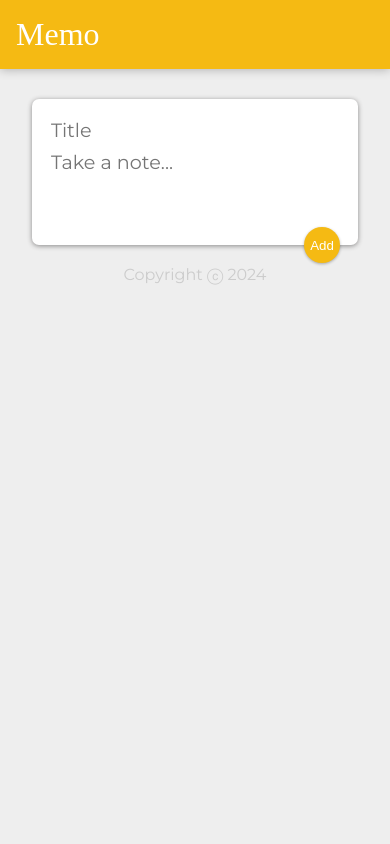
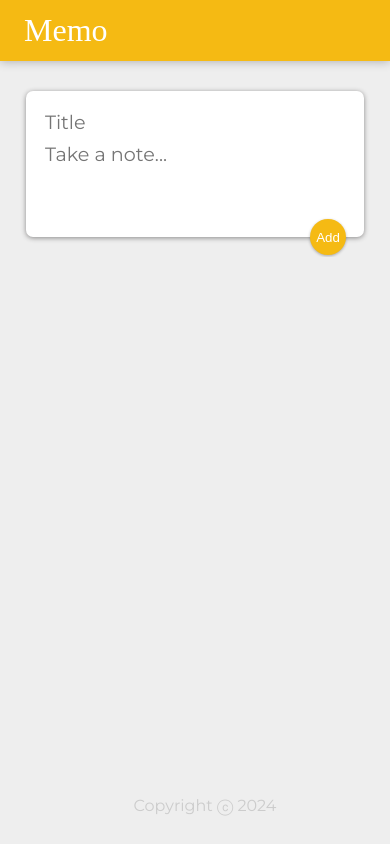
Before and after one commit to HopefulBee/memo-app, a React (Create React App) app: page / in a window 390 px wide. Built offline with nearby package versions, Linux system fonts and the light colour scheme; a web font is replaced by a local one.

Commit message:
Update styles.css
making it responsive on smaller devices

```diff
--- a/public/styles.css
+++ b/public/styles.css
@@ -104,14 +104,19 @@ form button {
 }
 
 /* Responsive adjustments for smaller screens */
-@media screen and (max-width: 768px) {
+@media (max-width: 768px) {
+
+  body{
+    padding: 0 10px;
+  }
   header {
-    padding: 16px;
-  }
+    margin: auto -10px; /* Adjust margin for smaller screens */
+    padding: 12px 24px; /* Adjust padding for smaller screens */  }
 
   footer {
-    position: static;
-    text-align: center;
+    /* position: static;
+    text-align: center; */
+    height: 3rem;
   }
 
   .note {
```
